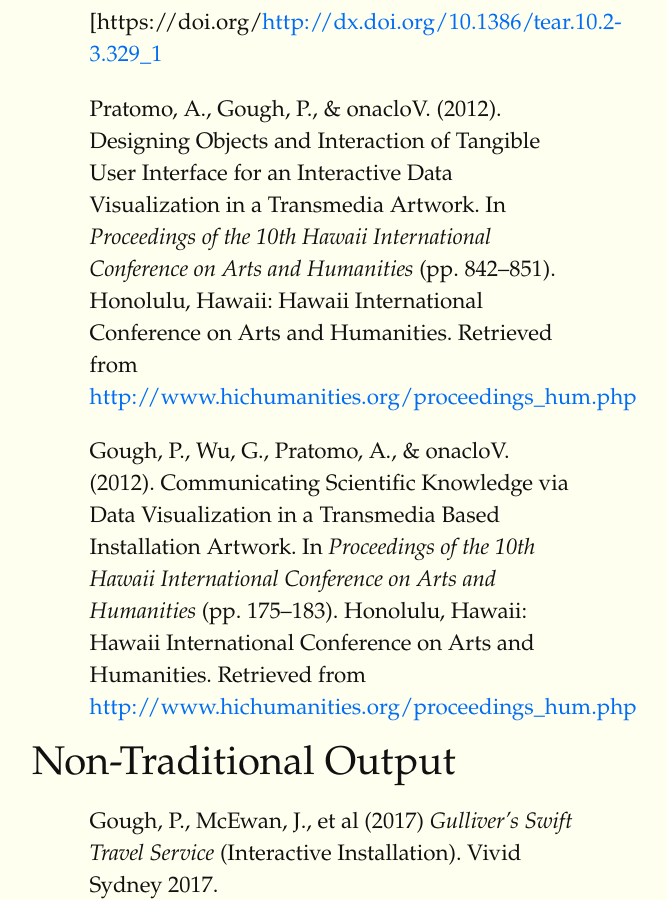
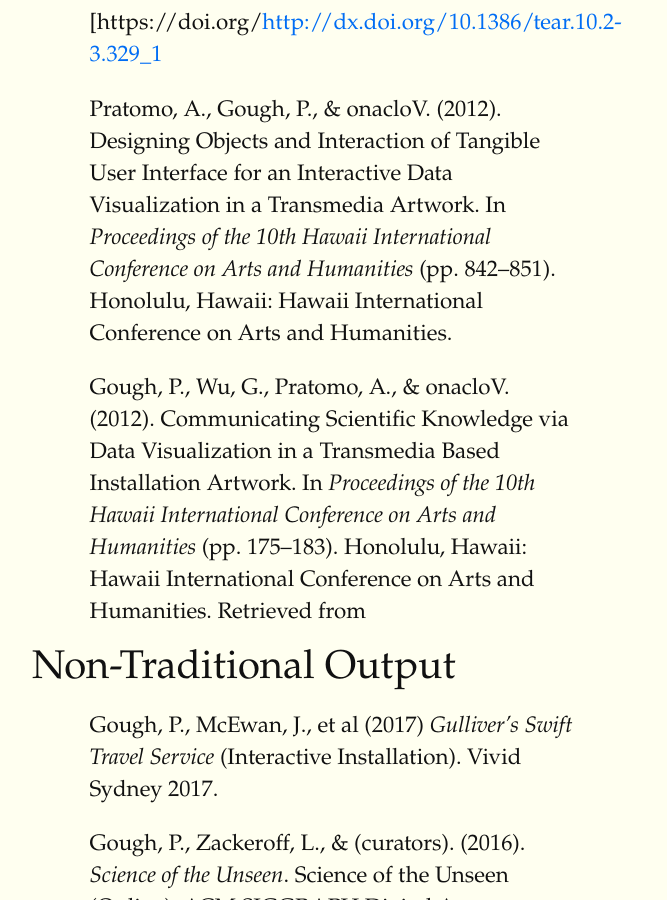
Before and after one commit to philgough/philgough.github.io, a Jekyll site: the page built from docs/Publications/index.md, in a window 1280 px wide and 900 px high, scrolled down 4597 px. Shown: the whole window, without its empty margins (32-699 px from the left). Built offline with Jekyll 4.4.1, drawn with Linux system fonts in a browser that asks for light colours; some web fonts are replaced.

Commit message:
remove urls from HIC humanities conference

```diff
--- a/docs/Publications/index.md
+++ b/docs/Publications/index.md
@@ -26,9 +26,8 @@ permalink: /publications/
 - Gough, P., De Bérigny, C., & Bednarz, T. (2014). Affective and Effective Visualisation: Communicating Science to Non-expert Users. In *2014 IEEE Pacific Visualization Symposium* (pp. 335–339). Yokohama: IEEE. [https://doi.org/10.1109/PacificVis.2014.39](https://doi.org/10.1109/PacificVis.2014.39){:target = "_blank"}
 - de Bérigny, C., Gough, P., Faleh, M., & Woolsey, E. (2014). Tangible User Interface Design for Climate Change Education in Interactive Installation Art. *Leonardo*, 47(5), 451–456. [https://doi.org/10.1162/LEON_a_00710](https://doi.org/10.1162/LEON_a_00710){:target = "_blank"}
 - Wu, G., Gough, P., & Wall, C. de B. (2012). Miltiple channel video as a precursor to transmedia-based art. *Technoetic Arts*, 10(2&3), 329–339. [https://doi.org/[http://dx.doi.org/10.1386/tear.10.2-3.329_1](https://doi.org/[http://dx.doi.org/10.1386/tear.10.2-3.329_1){:target = "_blank"}
-- Pratomo, A., Gough, P., & onacloV. (2012). Designing Objects and Interaction of Tangible User Interface for an Interactive Data Visualization in a Transmedia Artwork. In *Proceedings of the 10th Hawaii International Conference on Arts and Humanities* (pp. 842–851). Honolulu, Hawaii: Hawaii International Conference on Arts and Humanities. Retrieved from [http://www.hichumanities.org/proceedings_hum.php](http://www.hichumanities.org/proceedings_hum.php){:target = "_blank"}
-- Gough, P., Wu, G., Pratomo, A., & onacloV. (2012). Communicating Scientific Knowledge via Data Visualization in a Transmedia Based Installation Artwork. In *Proceedings of the 10th Hawaii International Conference on Arts and Humanities* (pp. 175–183). Honolulu, Hawaii: Hawaii International Conference on Arts and Humanities. Retrieved from [http://www.hichumanities.org/proceedings_hum.php](http://www.hichumanities.org/proceedings_hum.php){:target = "_blank"}
-
+- Pratomo, A., Gough, P., & onacloV. (2012). Designing Objects and Interaction of Tangible User Interface for an Interactive Data Visualization in a Transmedia Artwork. In *Proceedings of the 10th Hawaii International Conference on Arts and Humanities* (pp. 842–851). Honolulu, Hawaii: Hawaii International Conference on Arts and Humanities.
+- Gough, P., Wu, G., Pratomo, A., & onacloV. (2012). Communicating Scientific Knowledge via Data Visualization in a Transmedia Based Installation Artwork. In *Proceedings of the 10th Hawaii International Conference on Arts and Humanities* (pp. 175–183). Honolulu, Hawaii: Hawaii International Conference on Arts and Humanities. Retrieved from
 
 # Non-Traditional Output
 - Gough, P., McEwan, J., et al (2017) _Gulliver's Swift Travel Service_ (Interactive Installation). Vivid Sydney 2017.
```
